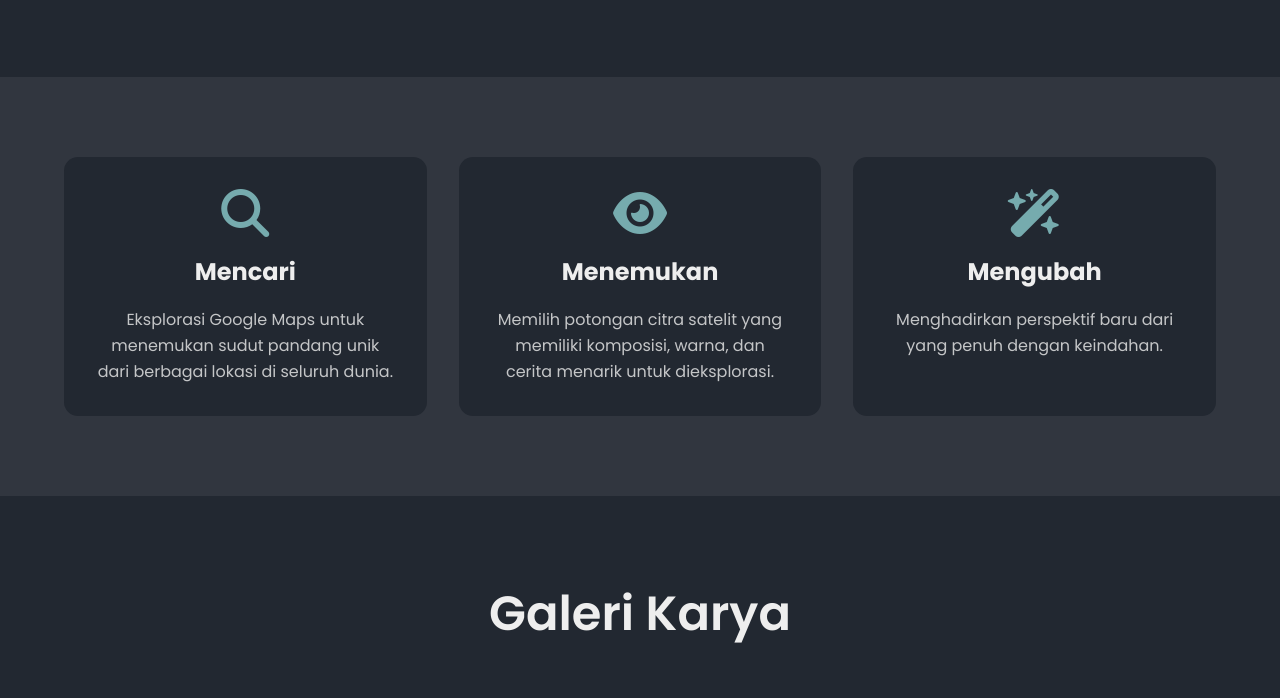
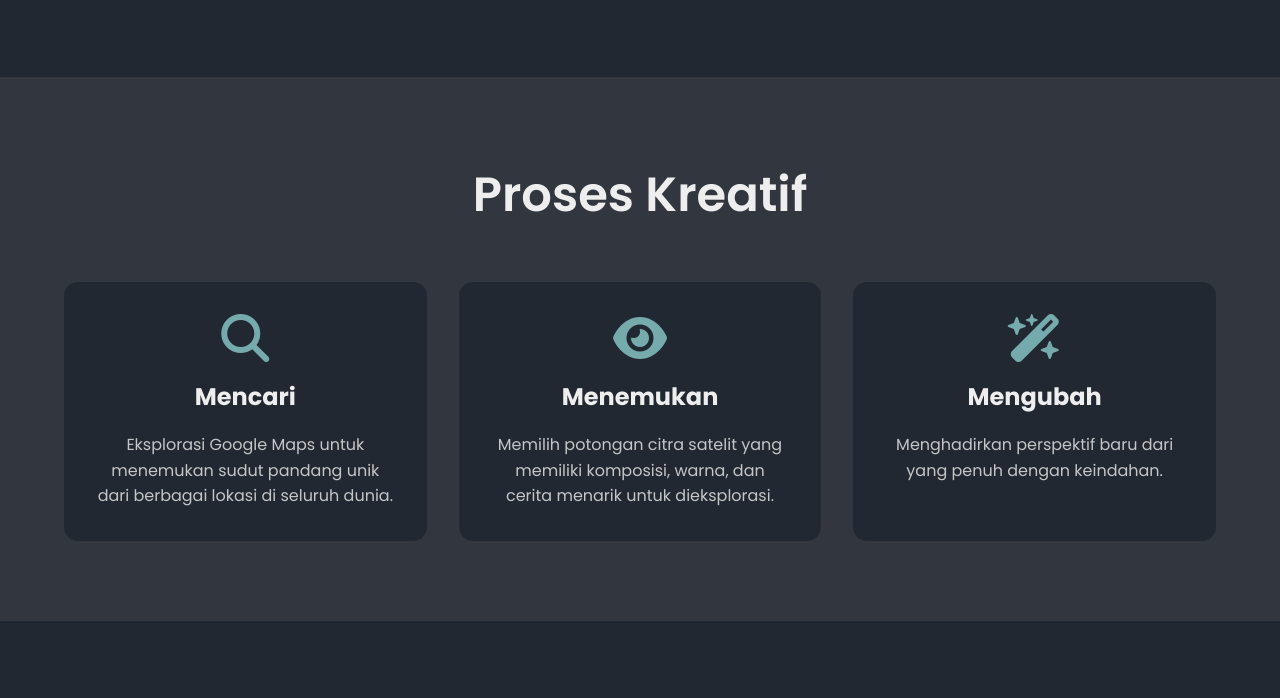
Before and after one commit to linnopixel/gallery, a plain HTML site: page index.html in a window 1280 px wide. Shown: the part 1343-2041 px from the top of the page. Drawn offline with Linux system fonts and the light colour scheme.

Commit message:
Update index.html

```diff
--- a/index.html
+++ b/index.html
@@ -4,9 +4,22 @@
     <meta charset="UTF-8">
     <meta name="viewport" content="width=device-width, initial-scale=1.0">
     <title>Berawal dari Penasaran</title>
+
+    <!-- Peningkatan Efisiensi Pemanggilan Sumber Daya Eksternal -->
+
+    <!-- 1. Optimasi Google Fonts: Preconnect dan display=swap -->
+    <!-- Preconnect membantu browser menyiapkan koneksi lebih awal -->
+    <link rel="preconnect" href="https://fonts.googleapis.com">
+    <link rel="preconnect" href="https://fonts.gstatic.com" crossorigin>
+    <!-- Gunakan 'display=swap' untuk memastikan teks tetap terlihat saat font dimuat -->
+    <link href="https://fonts.googleapis.com/css2?family=Poppins:wght@300;400;500;600;700&display=swap" rel="stylesheet">
+
+    <!-- 2. Optimasi Font Awesome: Muat secara asinkron (opsional, jika font Awesome hanya untuk ikon) -->
+    <!-- Saya tidak akan mengubah cara pemuatan FA, karena FA digunakan secara luas di seluruh halaman. -->
     <link rel="stylesheet" href="https://cdnjs.cloudflare.com/ajax/libs/font-awesome/6.4.0/css/all.min.css">
-    <link href="https://fonts.googleapis.com/css2?family=Poppins:wght@300;400;500;600;700&display=swap" rel="stylesheet">
+
     <style>
+        /* CSS DILANJUTKAN SEPERTI SEMULA */
         * {
             margin: 0;
             padding: 0;
@@ -745,8 +758,7 @@
                 <p style="text-align: justify;">Aku hanya ingin mencari informasi geografi seseorang. Memperbesar jalan, menelusuri gang, dan memperhatikan warna langit yang terekam kamera.</p>
             </div>
             <div class="story-image">
-
-
+                <!-- Tambahkan loading="lazy" pada semua tag <img> yang tidak terlihat di awal (Above the fold) -->
                 <img src="https://placehold.co/800x400/31363F/76ABAE?text=Peta+Satellit+Seni" alt="Peta Satelit Artistik" onerror="this.onerror=null; this.src='https://placehold.co/800x400/31363F/76ABAE?text=Peta+Satellit+Seni';" loading="lazy">
             </div>
         </div>
@@ -755,6 +767,7 @@
 
 
 <section class="process reveal" id="process">
+        <h2 class="section-title">Proses Kreatif</h2>
         <div class="process-cards">
             <div class="process-card">
                 <i class="fa-solid fa-magnifying-glass"></i>
@@ -779,15 +792,13 @@
 <section class="gallery reveal" id="gallery">
         <h2 class="section-title">Galeri Karya</h2>
         <div class="gallery-grid">
-
-
+            <!-- Menambahkan loading="lazy" pada semua gambar galeri -->
             <div class="gallery-item" onclick="openLightbox(this, 'https://placehold.co/400x500/2980b9/ffffff?text=Gang+Sepi')">
                 <img src="https://placehold.co/400x500/2980b9/ffffff?text=Gang+Sepi" alt="Cahaya Pagi di Gang Sepi" onerror="this.onerror=null; this.src='https://placehold.co/400x500/2980b9/ffffff?text=Gang+Sepi';" loading="lazy">
                 <div class="gallery-overlay">
                     <h4>Cahaya Pagi di Gang Sepi</h4>
                 </div>
             </div>
-
 
             <div class="gallery-item" onclick="openLightbox(this, 'https://placehold.co/400x500/e67e22/ffffff?text=Persimpangan+Kota')">
                 <img src="https://placehold.co/400x500/e67e22/ffffff?text=Persimpangan+Kota" alt="Persimpangan Kota yang Ramai" onerror="this.onerror=null; this.src='https://placehold.co/400x500/e67e22/ffffff?text=Persimpangan+Kota';" loading="lazy">
@@ -796,14 +807,12 @@
                 </div>
             </div>
 
-
             <div class="gallery-item" onclick="openLightbox(this, 'https://placehold.co/400x500/16a085/ffffff?text=Pantai+Aerial')">
                 <img src="https://placehold.co/400x500/16a085/ffffff?text=Pantai+Aerial" alt="Pantai dari Ketinggian" onerror="this.onerror=null; this.src='https://placehold.co/400x500/16a085/ffffff?text=Pantai+Aerial';" loading="lazy">
                 <div class="gallery-overlay">
                     <h4>Pantai dari Ketinggian</h4>
                 </div>
             </div>
-
 
             <div class="gallery-item" onclick="openLightbox(this, 'https://placehold.co/400x500/27ae60/ffffff?text=Sawah+Hijau')">
                 <img src="https://placehold.co/400x500/27ae60/ffffff?text=Sawah+Hijau" alt="Hamparan Sawah Hijau" onerror="this.onerror=null; this.src='https://placehold.co/400x500/27ae60/ffffff?text=Sawah+Hijau';" loading="lazy">
@@ -812,14 +821,12 @@
                 </div>
             </div>
 
-
             <div class="gallery-item" onclick="openLightbox(this, 'https://placehold.co/400x500/c0392b/ffffff?text=Senja+Pelabuhan')">
                 <img src="https://placehold.co/400x500/c0392b/ffffff?text=Senja+Pelabuhan" alt="Senja di Pelabuhan" onerror="this.onerror=null; this.src='https://placehold.co/400x500/c0392b/ffffff?text=Senja+Pelabuhan';" loading="lazy">
                 <div class="gallery-overlay">
                     <h4>Senja di Pelabuhan</h4>
                 </div>
             </div>
-
 
             <div class="gallery-item" onclick="openLightbox(this, 'https://placehold.co/400x500/8e44ad/ffffff?text=Malam+Kota')">
                 <img src="https://placehold.co/400x500/8e44ad/ffffff?text=Malam+Kota" alt="Malam di Pusat Kota" onerror="this.onerror=null; this.src='https://placehold.co/400x500/8e44ad/ffffff?text=Malam+Kota';" loading="lazy">
@@ -840,11 +847,8 @@
             <span>After</span>
         </div>
         <div class="comparison-container">
-
-
+            <!-- Tambahkan loading="lazy" pada semua gambar sebelum-sesudah -->
             <img class="comparison-img" src="https://placehold.co/800x450/444444/FFFFFF?text=Citra+Mentah" alt="Citra Mentah Sebelum Edit" onerror="this.onerror=null; this.src='https://placehold.co/800x450/444444/FFFFFF?text=Citra+Mentah';" loading="lazy">
-
-
             <img class="comparison-img after-img" src="https://placehold.co/800x450/76ABAE/222831?text=Karya+Selesai" alt="Karya Setelah Edit" onerror="this.onerror=null; this.src='https://placehold.co/800x450/76ABAE/222831?text=Karya+Selesai';" loading="lazy">
             <div class="slider-line" id="sliderLine">
                 <div class="slider-handle">
@@ -862,8 +866,7 @@
         <div class="journal-cards">
             <div class="journal-card">
                 <div class="journal-img">
-
-
+                    <!-- Tambahkan loading="lazy" pada semua gambar jurnal -->
                     <img src="https://placehold.co/400x225/222831/76ABAE?text=Gunung+dan+Jalan" alt="Gunung dan Jalan" onerror="this.onerror=null; this.src='https://placehold.co/400x225/222831/76ABAE?text=Gunung+dan+Jalan';" loading="lazy">
                 </div>
                 <div class="journal-content">
@@ -873,8 +876,6 @@
             </div>
             <div class="journal-card">
                 <div class="journal-img">
-
-
                     <img src="https://placehold.co/400x225/31363F/EEEEEE?text=Peta+Satelit" alt="Peta Satelit" onerror="this.onerror=null; this.src='https://placehold.co/400x225/31363F/EEEEEE?text=Peta+Satelit';" loading="lazy">
                 </div>
                 <div class="journal-content">
@@ -884,8 +885,6 @@
             </div>
             <div class="journal-card">
                 <div class="journal-img">
-
-
                     <img src="https://placehold.co/400x225/76ABAE/222831?text=Sentuhan+Akhir" alt="Sentuhan Akhir" onerror="this.onerror=null; this.src='https://placehold.co/400x225/76ABAE/222831?text=Sentuhan+Akhir';" loading="lazy">
                 </div>
                 <div class="journal-content">
@@ -904,11 +903,7 @@
 
             <div class="social-icons">
                 <a href="#" aria-label="Instagram"><i class="fa-brands fa-instagram"></i></a>
-
-
                 <a href="#" aria-label="Github"><i class="fa-brands fa-github"></i></a>
-
-
                 <a href="#" aria-label="Discord"><i class="fa-brands fa-discord"></i></a>
                 <a href="#" aria-label="Email"><i class="fa-solid fa-envelope"></i></a>
             </div>
@@ -925,12 +920,11 @@
 
 <div class="lightbox" id="lightbox">
         <i class="fa-solid fa-xmark lightbox-close" onclick="closeLightbox()"></i>
-
-
         <img id="lightboxImg" src="" alt="Gambar Galeri Besar">
     </div>
 
-    <script>
+    <!-- Pindahkan tag script ke akhir body dan gunakan 'defer' untuk eksekusi non-blocking -->
+    <script defer>
         // Hamburger Menu
         const hamburger = document.querySelector('.hamburger');
         const navMenu = document.querySelector('.nav-menu');
@@ -949,6 +943,8 @@
         const reveals = document.querySelectorAll('.reveal');
 
         function checkReveal() {
+            // Optimasi: Gunakan requestAnimationFrame untuk throttling scroll event
+            window.requestAnimationFrame(() => {
                 reveals.forEach(reveal => {
                     const windowHeight = window.innerHeight;
                     const revealTop = reveal.getBoundingClientRect().top;
@@ -958,16 +954,44 @@
                         reveal.classList.add('active');
                     }
                 });
+            });
         }
 
-        window.addEventListener('scroll', checkReveal);
-        checkReveal();
+        // Gunakan Intersection Observer API untuk Scroll Reveal (LEBIH EFISIEN)
+        const observerOptions = {
+            root: null, // viewport
+            rootMargin: '0px',
+            threshold: 0.1 // 10% dari elemen harus terlihat
+        };
+
+        const observer = new IntersectionObserver((entries, observer) => {
+            entries.forEach(entry => {
+                if (entry.isIntersecting) {
+                    entry.target.classList.add('active');
+                    // Hentikan pengamatan setelah diaktifkan
+                    observer.unobserve(entry.target);
+                }
+            });
+        }, observerOptions);
+
+        // Amati semua elemen .reveal
+        reveals.forEach(reveal => {
+            observer.observe(reveal);
+        });
+
+        // HAPUS listener scroll/checkReveal yang lama (diganti Intersection Observer)
+        // window.addEventListener('scroll', checkReveal);
+        // checkReveal();
+
 
         // Before-After Slider
         const sliderLine = document.getElementById('sliderLine');
         const comparisonContainer = document.querySelector('.comparison-container');
         const afterImg = document.querySelector('.after-img');
         let isDragging = false;
+
+        // Memastikan elemen ada sebelum menambahkan listener
+        if (sliderLine && comparisonContainer && afterImg) {
 
             function updateSlider(e) {
                 if (!isDragging && e.type !== 'click' && e.type !== 'touchmove') return;
@@ -1013,6 +1037,7 @@
             });
 
             comparisonContainer.addEventListener('click', updateSlider);
+        }
 
         // Lightbox
         // Fungsi openLightbox diubah untuk mengambil URL gambar dari parameter kedua
```
Lines whose indentation alone changed are shown as unchanged.
